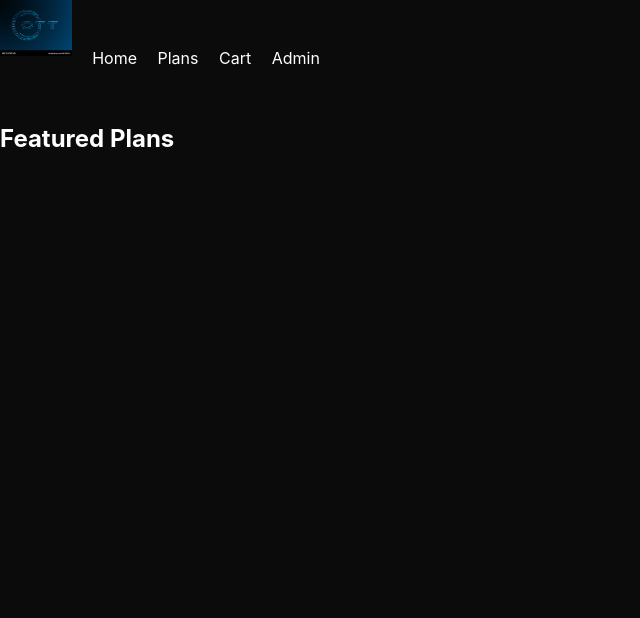
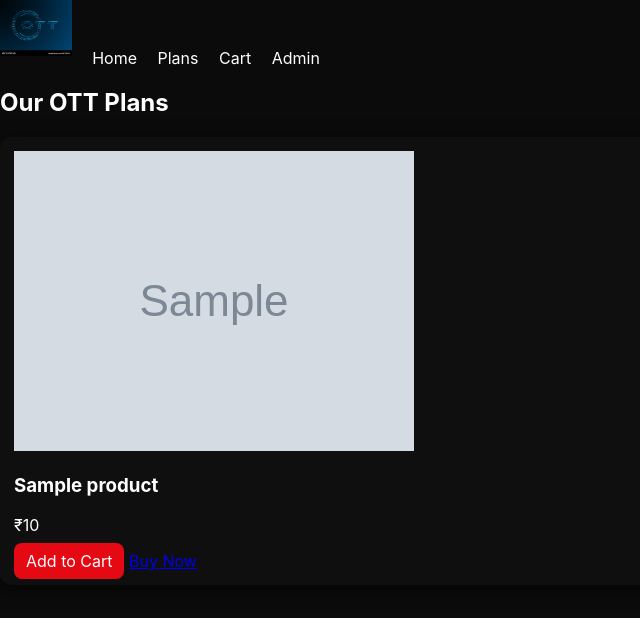
Before and after one commit to kafeelk528-ship-it/ott-minor-fixed, a Flask app: page / in a window 1280 px wide. Shown: the top 618 px of the page, without its empty margins (0-640 px from the left). Run offline with Flask 3, Linux system fonts and the light colour scheme; tables that the repository leaves empty hold one stand-in row (values such as "Sample post"); grey boxes marked "Sample" are stand-in pictures.

Commit message:
Update index.html

```diff
--- a/templates/index.html
+++ b/templates/index.html
@@ -1,22 +1,23 @@
 {% extends "base.html" %}
 {% block content %}
-<section class="hero">
-  <h1>Featured Plans</h1>
-  <div class="grid">
-    {% for p in plans %}
-    <div class="card">
-      <img class="logo" src="{{ url_for('static', filename='img/' + p.logo) }}" alt="">
-      <h3>{{ p.name }}</h3>
-      <div class="small">{{ p.desc }}</div>
-      <div class="price">₹{{ p.price }}</div>
-      <div style="margin-top:8px">
-        <a class="btn" href="{{ url_for('add_to_cart', pid=p.id) }}">Add to cart</a>
-        <a class="btn ghost" href="{{ url_for('buy_now', pid=p.id) }}">Buy Now</a>
-        <a class="small" href="{{ url_for('plan_details', pid=p.id) }}" style="margin-left:8px;color:#ddd">Details</a>
-      </div>
-      <div class="small" style="margin-top:8px">Available: {{ p.stock }}</div>
+
+<h2 class="title">Our OTT Plans</h2>
+
+<div class="products">
+
+{% for p in products %}
+<div class="card">
+    <img src="/static/img/{{ p[3] }}" class="product-img">
+    <h3>{{ p[1] }}</h3>
+    <p>₹{{ p[2] }}</p>
+
+    <div class="btn-row">
+        <a href="/add-to-cart/{{ p[0] }}" class="btn">Add to Cart</a>
+        <a href="/buy-now/{{ p[0] }}" class="btn2">Buy Now</a>
     </div>
-    {% endfor %}
-  </div>
-</section>
+</div>
+{% endfor %}
+
+</div>
+
 {% endblock %}
```
